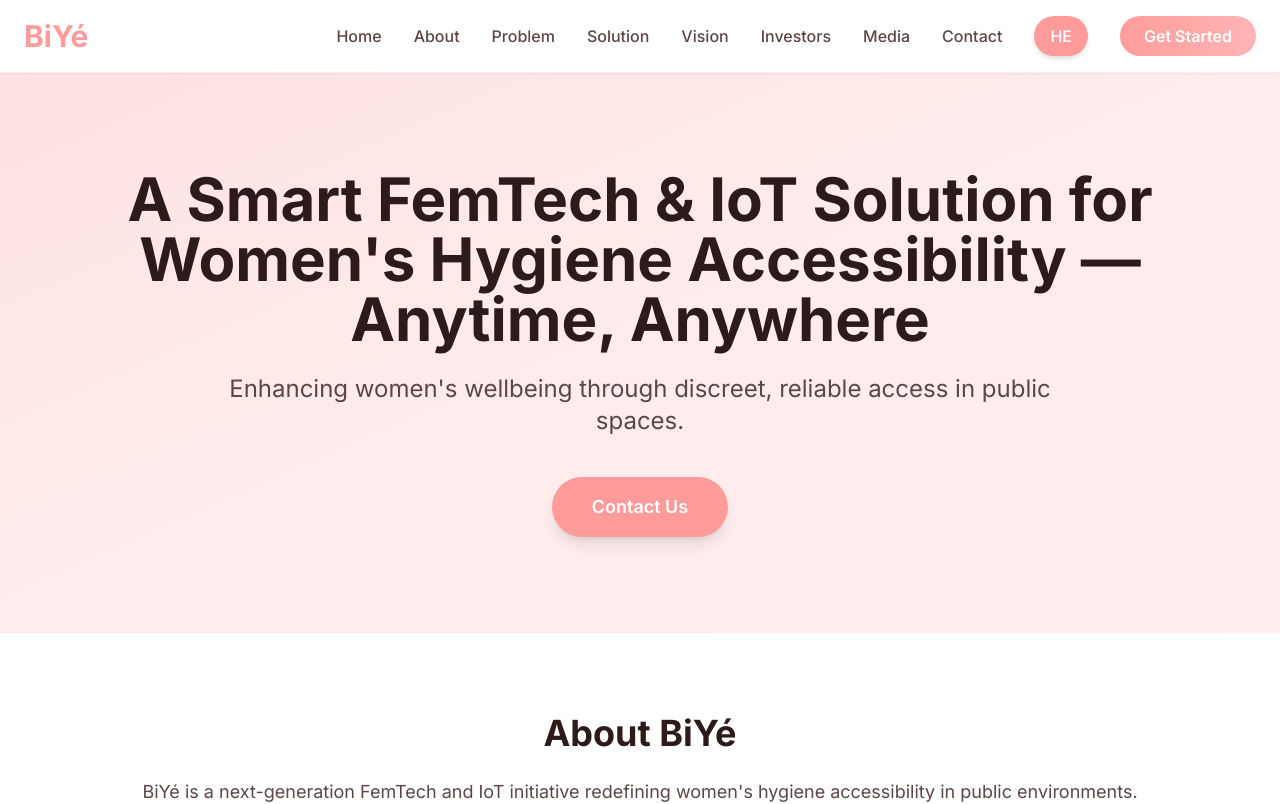
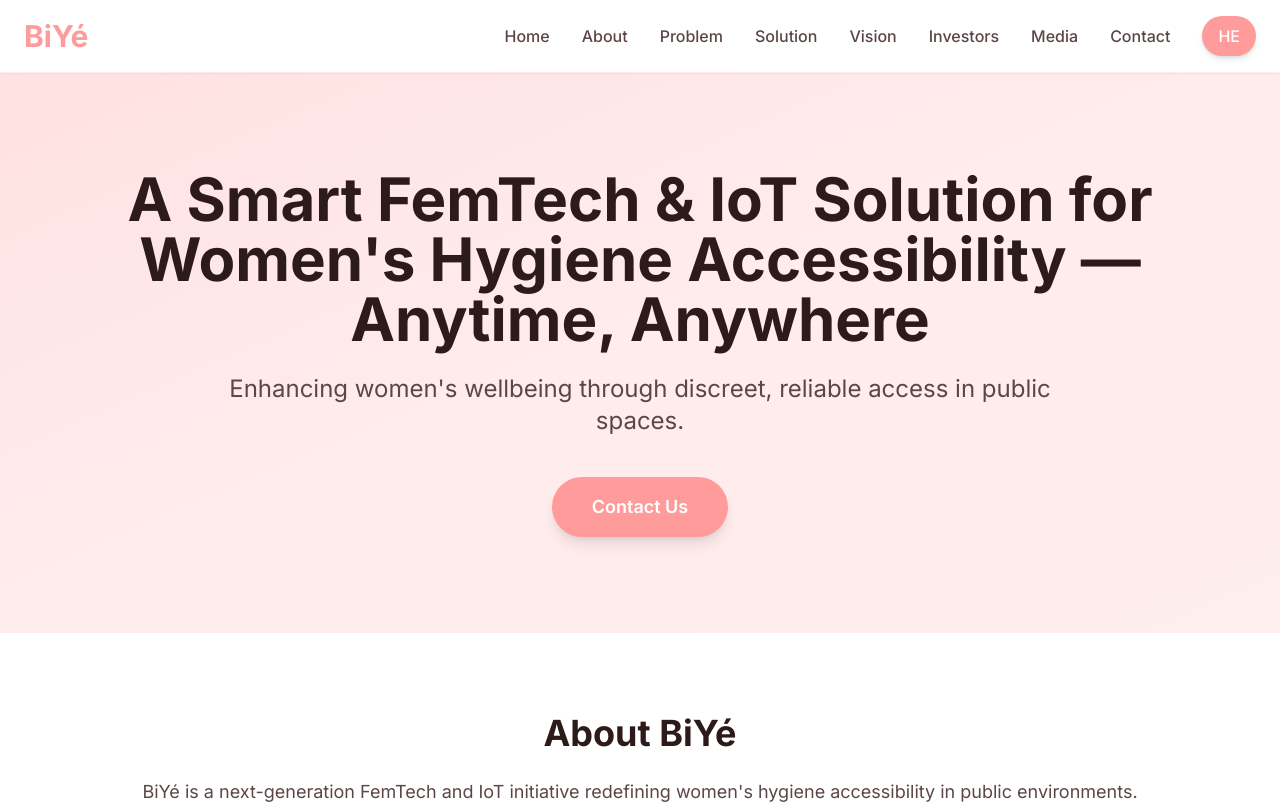
Before and after one commit to TheGiat-tech/biye-website, a Next.js app: page / in a window 1280 px wide. Shown: the top 804 px of the page. Built offline with nearby package versions, Linux system fonts and the light colour scheme.

Commit message:
Remove 'Get Started' button from header navigation
Co-authored-by: TheGiat-tech <225952250+TheGiat-tech@users.noreply.github.com>

```diff
--- a/app/components/global/Header.tsx
+++ b/app/components/global/Header.tsx
@@ -84,16 +84,6 @@ export default function Header({ lang, t, onLanguageToggle }: HeaderProps) {
             >
               {t.header.menu.langToggle}
             </button>
-
-            {/* CTA Button - Only show for English */}
-            {lang === 'en' && (
-              <a
-                href="#contact"
-                className="bg-gradient-to-r from-primary to-secondary text-white px-6 py-2 rounded-full hover:shadow-lg transition-smooth font-semibold"
-              >
-                {t.header.cta}
-              </a>
-            )}
           </nav>
 
           {/* Mobile Menu Button */}
@@ -180,16 +170,6 @@ export default function Header({ lang, t, onLanguageToggle }: HeaderProps) {
             >
               {t.header.menu.contact}
             </a>
-            {/* CTA Button - Only show for English */}
-            {lang === 'en' && (
-              <a
-                href="#contact"
-                className="bg-gradient-to-r from-primary to-secondary text-white px-6 py-3 rounded-full hover:shadow-lg transition-smooth font-semibold text-center"
-                onClick={() => setMobileMenuOpen(false)}
-              >
-                {t.header.cta}
-              </a>
-            )}
           </nav>
         )}
       </div>
```
